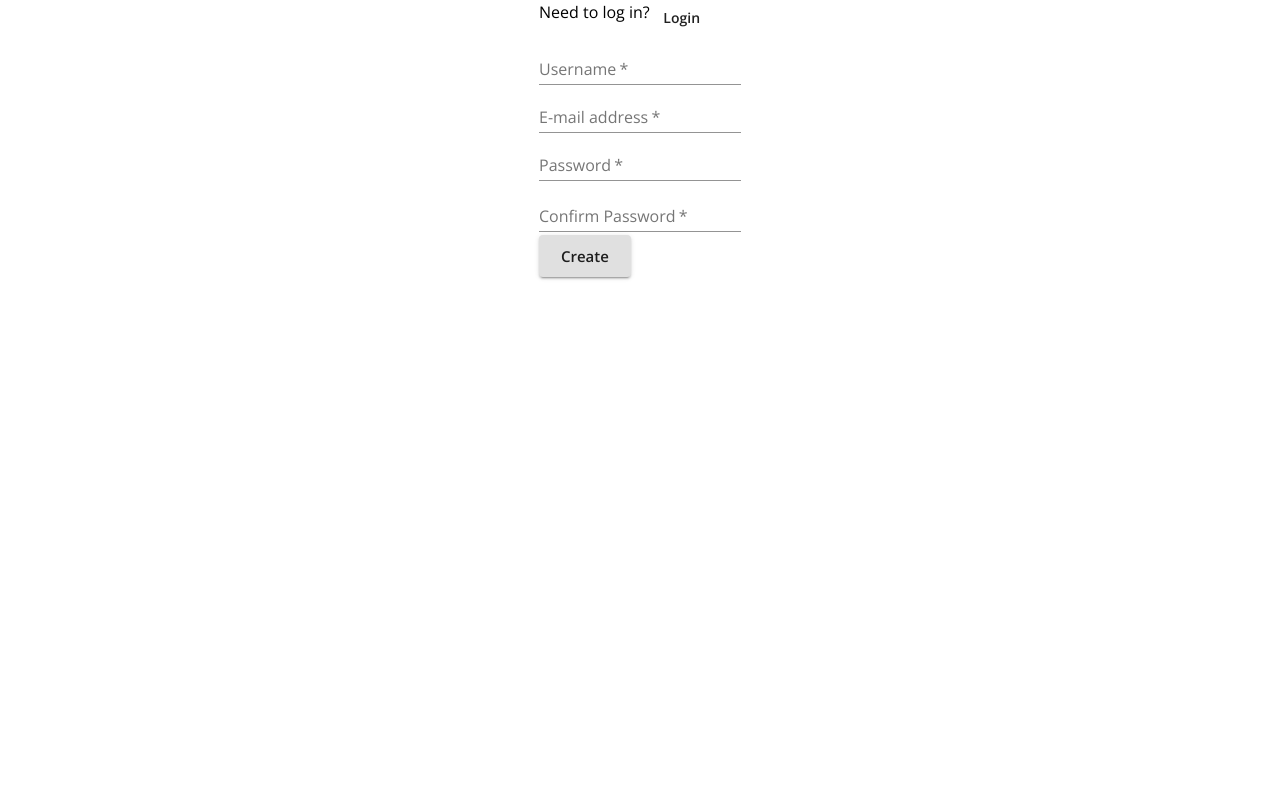
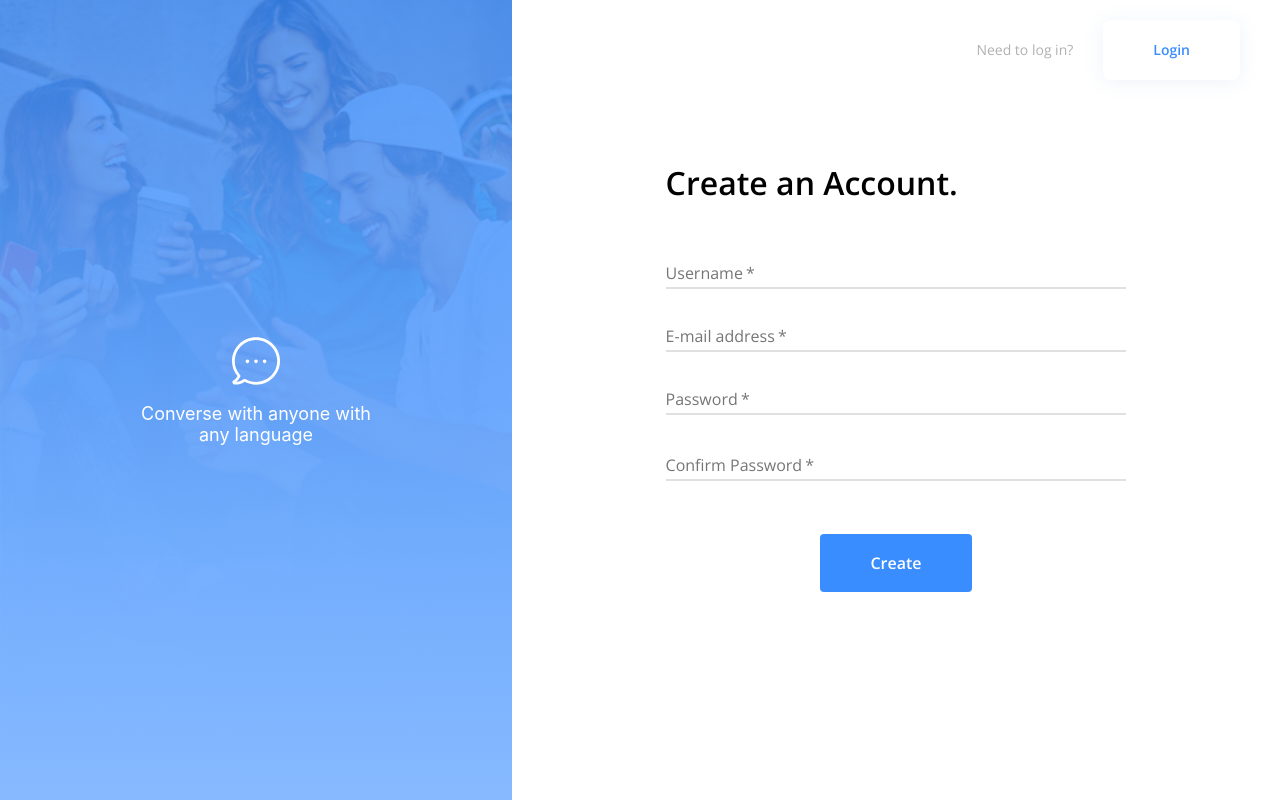
Before and after one commit to maxsonyang/miniature-octo-robot, a React (Create React App) app in the folder client/: page / in a window 1280 px wide. Built offline with nearby package versions, Linux system fonts and the light colour scheme; no server answers.

Commit message:
ported styles over to signup

```diff
--- a/client/src/Login.js
+++ b/client/src/Login.js
@@ -3,7 +3,6 @@ import { Redirect, useHistory } from "react-router-dom";
 import { connect } from "react-redux";
 import {
   Grid,
-  Box,
   Typography,
   Button,
   FormControl,
@@ -12,56 +11,12 @@ import {
 import { makeStyles } from "@material-ui/core/styles";
 import { login } from "./store/utils/thunkCreators";
 import BannerContainer from "./components/Landing/Banner";
+import landingTheme from "./components/Landing/theme";
 
 const useStyles = makeStyles((theme) => ({
   buttonContainer: {
     display: "flex",
     justifyContent: "space-around",
-  },
-  loginButton: {
-    ...theme.typography.button,
-    backgroundColor: "#3A8DFF",
-    color: "#FFFFFF",
-    boxShadow: "none",
-    marginTop: 50,
-    padding: "15px 50px",
-    "&:focus": {
-      boxShadow: "none",
-    },
-    [theme.breakpoints.up('landscape')]: {
-      fontSize: 16,
-      fontWeight: 700,
-    }
-  },
-  signUpButton: {
-    color: "#3A8DFF",
-    borderRadius: 8,
-    boxShadow: "0 2px 20px 0 rgba(88,133,196,0.10)",
-    maxWidth: "fit-content",
-    padding: "10px 50px",
-    [theme.breakpoints.up('landscape')]: {
-      marginLeft: 30,
-      height: 60
-    }
-  },
-  welcomeHeader: {
-    ...theme.typography,
-    fontWeight: 600,
-    fontSize: 24,
-    [theme.breakpoints.up('landscape')]: {
-      fontSize: 32,
-    }
-  },
-  signUpHeader: {
-    ...theme.typography,
-    color: "#B1B1B1",
-    fontSize: 12,
-    textAlign: "center",
-    height: 50,
-    lineHeight: "50px",
-    [theme.breakpoints.up('landscape')]: {
-      fontSize: 14
-    }
   },
   signUpContainer: {
     display: "flex",
@@ -74,25 +29,11 @@ const useStyles = makeStyles((theme) => ({
       justifyContent: "flex-end",
     }
   },
-  login: {
+  form: {
     margin: "auto 0",
     [theme.breakpoints.up('landscape')]: {
-      margin: "10vh 0",
+      margin: "5vh 0",
       width: "60%",
-    }
-  },
-  formControl: {
-    width: "100%",
-  },
-  underline: {
-    "&:before": {
-      borderBottom: "2px solid #E0E0E0"
-    },
-    "&:not(.Mui-disabled):hover::before": {
-      borderBottom: "2px solid #86B9FF"
-    },
-    "&:after": {
-      borderBottom: "2px solid #3A8DFF"
     }
   },
   forgotLink: {
@@ -100,29 +41,13 @@ const useStyles = makeStyles((theme) => ({
     color: "#3A8DFF",
     fontSize: 12,
   },
-  label: {
-    color: "#B1B1B1",
-    fontSize: 12,
-  },
-  loginBox: {
-    display: "flex",
-    flexDirection: "column-reverse",
-    alignItems: "center",
-    height: "92vh",
-    width: "80%",
-    [theme.breakpoints.up('landscape')]: {
-      flexDirection: "column",
-      width: "65%",
-      height: "100vh",
-      margin: "auto",
-    }
-  },
 }));
 
 const Login = (props) => {
   const history = useHistory();
   const { user, login } = props;
   const classes = useStyles();
+  const landingClasses = landingTheme();
   const handleLogin = async (event) => {
     event.preventDefault();
     const username = event.target.username.value;
@@ -138,22 +63,22 @@ const Login = (props) => {
   return (
     <BannerContainer>
       <Grid className={classes.signUpContainer} container item>
-        <Typography className={classes.signUpHeader}>
+        <Typography className={landingClasses.secondaryHeader}>
           Don't have an account?
         </Typography>
         <Button
-          className={classes.signUpButton}
+          className={landingClasses.secondaryButton}
           onClick={() => history.push("/register")}
         >
           Create Account
         </Button>
       </Grid>
-      <form className={classes.login} onSubmit={handleLogin}>
+      <form className={classes.form} onSubmit={handleLogin}>
         <Grid>
-          <h1 className={classes.welcomeHeader}>Welcome Back!</h1>
+          <h1 className={landingClasses.primaryHeader}>Welcome Back!</h1>
           <Grid>
             <FormControl
-              className={classes.formControl}
+              className={landingClasses.formControl}
               margin="normal"
               required
             >
@@ -163,12 +88,12 @@ const Login = (props) => {
                 name="username"
                 type="text"
                 InputProps={{
-                  classes: { underline: classes.underline },
+                  classes: { underline: landingClasses.underline },
                 }}
               />
             </FormControl>
           </Grid>
-          <FormControl className={classes.formControl} margin="normal" required>
+          <FormControl className={landingClasses.formControl} margin="normal" required>
             <TextField
               label="password"
               aria-label="password"
@@ -178,16 +103,17 @@ const Login = (props) => {
                 endAdornment: (
                   <Button className={classes.forgotLink}>Forgot?</Button>
                 ),
-                classes: { underline: classes.underline },
+                classes: { underline: landingClasses.underline },
                 style: {
                   fontSize: 28,
+                  lineHeight: 12,
                 },
               }}
             />
           </FormControl>
           <Grid className={classes.buttonContainer}>
             <Button
-              className={classes.loginButton}
+              className={landingClasses.primaryButton}
               type="submit"
               variant="contained"
               size="large"
--- a/client/src/Signup.js
+++ b/client/src/Signup.js
@@ -3,7 +3,6 @@ import { Redirect, useHistory } from "react-router-dom";
 import { connect } from "react-redux";
 import {
   Grid,
-  Box,
   Typography,
   Button,
   FormControl,
@@ -12,20 +11,49 @@ import {
 } from "@material-ui/core";
 import { makeStyles } from "@material-ui/core/styles";
 import { register } from "./store/utils/thunkCreators";
+import landingTheme from "./components/Landing/theme";
+import BannerContainer from "./components/Landing/Banner";
 
-const useStyles = makeStyles(() => ({
-
-  button: {
-    margin: "auto",
+const useStyles = makeStyles((theme) => ({
+  buttonContainer: {
+    display: "flex",
+    justifyContent: "space-around",
+  },
+  loginContainer: {
+    display: "flex",
+    flexDirection: "column",
+    alignItems: "center",
+    marginBottom: 40,
+    [theme.breakpoints.up("landscape")]: {
+      flexDirection: "row",
+      padding: "20px 40px",
+      justifyContent: "flex-end",
+    },
+  },
+  form: {
+    margin: "7vh 0",
+    width: "100%",
+    display: "flex",
+    flexDirection: "column",
+    justifyContent: "space-between",
+    [theme.breakpoints.up('landscape')]: {
+      margin: 0,
+      width: "60%",
     }
-
-}))
+  },
+  forgotLink: {
+    ...theme.typography,
+    color: "#3A8DFF",
+    fontSize: 12,
+  },
+}));
 
 const Login = (props) => {
   const history = useHistory();
   const { user, register } = props;
   const [formErrorMessage, setFormErrorMessage] = useState({});
   const classes = useStyles();
+  const landingClasses = landingTheme();
 
   const handleRegister = async (event) => {
     event.preventDefault();
@@ -47,44 +75,63 @@ const Login = (props) => {
   }
 
   return (
-    <Grid container justify="center">
-      <Box>
-        <Grid container item>
-          <Typography>Need to log in?</Typography>
-          <Button onClick={() => history.push("/login")}>Login</Button>
+    <BannerContainer>
+      <Grid className={classes.loginContainer} container item>
+        <Typography className={landingClasses.secondaryHeader}>
+          Need to log in?
+        </Typography>
+        <Button
+          className={landingClasses.secondaryButton}
+          onClick={() => history.push("/login")}
+        >
+          Login
+        </Button>
       </Grid>
-        <form onSubmit={handleRegister}>
+      <form className={classes.form} onSubmit={handleRegister}>
         <Grid>
+          <h1 className={landingClasses.primaryHeader}>Create an Account.</h1>
           <Grid>
-              <FormControl>
+            <FormControl className={landingClasses.formControl}>
               <TextField
                 aria-label="username"
                 label="Username"
                 name="username"
                 type="text"
+                InputProps={{
+                  classes: { underline: landingClasses.underline },
+                }}
                 required
               />
             </FormControl>
           </Grid>
           <Grid>
-              <FormControl>
+            <FormControl className={landingClasses.formControl}>
               <TextField
                 label="E-mail address"
                 aria-label="e-mail address"
                 type="email"
                 name="email"
+                InputProps={{
+                  classes: { underline: landingClasses.underline },
+                }}
                 required
               />
             </FormControl>
           </Grid>
           <Grid>
-              <FormControl error={!!formErrorMessage.confirmPassword}>
+            <FormControl
+              className={landingClasses.formControl}
+              error={!!formErrorMessage.confirmPassword}
+            >
               <TextField
                 aria-label="password"
                 label="Password"
                 type="password"
                 inputProps={{ minLength: 6 }}
                 name="password"
+                InputProps={{
+                  classes: { underline: landingClasses.underline },
+                }}
                 required
               />
               <FormHelperText>
@@ -93,13 +140,19 @@ const Login = (props) => {
             </FormControl>
           </Grid>
           <Grid>
-              <FormControl error={!!formErrorMessage.confirmPassword}>
+            <FormControl
+              className={landingClasses.formControl}
+              error={!!formErrorMessage.confirmPassword}
+            >
               <TextField
                 label="Confirm Password"
                 aria-label="confirm password"
                 type="password"
                 inputProps={{ minLength: 6 }}
                 name="confirmPassword"
+                InputProps={{
+                  classes: { underline: landingClasses.underline },
+                }}
                 required
               />
               <FormHelperText>
@@ -107,8 +160,9 @@ const Login = (props) => {
               </FormHelperText>
             </FormControl>
           </Grid>
+          <Grid className={classes.buttonContainer}>
             <Button
-              className={classes.button}
+              className={landingClasses.primaryButton}
               type="submit"
               variant="contained"
               size="large"
@@ -116,9 +170,9 @@ const Login = (props) => {
               Create
             </Button>
           </Grid>
+        </Grid>
       </form>
-      </Box>
-    </Grid>
+    </BannerContainer>
   );
 };
 
--- a/client/src/components/Landing/Banner.js
+++ b/client/src/components/Landing/Banner.js
@@ -16,7 +16,6 @@ const useStyles = makeStyles((theme) => ({
     }
   },
   banner: {
-    backgroundImage: `url(${BannerBG})`,
     backgroundSize: 'cover',
     width: "100%",
     height: "8vh",
@@ -28,6 +27,7 @@ const useStyles = makeStyles((theme) => ({
       justifyContent:"center",
       maxWidth: "40%",
       height: "100vh",
+      backgroundImage: `url(${BannerBG})`,
     }
   },
   mask:{
@@ -35,10 +35,11 @@ const useStyles = makeStyles((theme) => ({
     height: "8vh",
     position: "absolute",
     zIndex: 0,
-    background: "linear-gradient(rgba(58, 141, 255, .8), rgba(134, 185, 255, 1))",
+    background: "linear-gradient(rgba(58, 141, 255, 1), rgba(134, 185, 255, 1))",
     [theme.breakpoints.up('landscape')]: {
       maxWidth: "40%",
       height: "100%",
+      background: "linear-gradient(rgba(58, 141, 255, .8), rgba(134, 185, 255, 1))",
     }
   },
   chatBubble: {
--- /dev/null
+++ b/client/src/components/Landing/theme.js
@@ -0,0 +1,66 @@
+import { makeStyles } from "@material-ui/core/styles";
+
+const landingTheme = makeStyles((theme) => ({
+  primaryButton: {
+    ...theme.typography.button,
+    backgroundColor: "#3A8DFF",
+    color: "#FFFFFF",
+    boxShadow: "none",
+    marginTop: 50,
+    padding: "15px 50px",
+    "&:focus": {
+      boxShadow: "none",
+    },
+    [theme.breakpoints.up("landscape")]: {
+      fontSize: 16,
+      fontWeight: 700,
+    },
+  },
+  secondaryButton: {
+    color: "#3A8DFF",
+    borderRadius: 8,
+    boxShadow: "0 2px 20px 0 rgba(88,133,196,0.10)",
+    maxWidth: "fit-content",
+    padding: "10px 50px",
+    [theme.breakpoints.up('landscape')]: {
+      marginLeft: 30,
+      height: 60
+    }
+  },
+  primaryHeader: {
+    ...theme.typography,
+    fontWeight: 600,
+    fontSize: 24,
+    [theme.breakpoints.up('landscape')]: {
+      fontSize: 32,
+    }
+  },
+  secondaryHeader: {
+    ...theme.typography,
+    color: "#B1B1B1",
+    fontSize: 12,
+    textAlign: "center",
+    height: 50,
+    lineHeight: "50px",
+    [theme.breakpoints.up('landscape')]: {
+      fontSize: 14
+    }
+  },
+  formControl: {
+    width: "100%",
+    marginTop: 15,
+  },
+  underline: {
+    "&:before": {
+      borderBottom: "2px solid #E0E0E0"
+    },
+    "&:not(.Mui-disabled):hover::before": {
+      borderBottom: "2px solid #86B9FF"
+    },
+    "&:after": {
+      borderBottom: "2px solid #3A8DFF"
+    }
+  },
+}));
+
+export default landingTheme;
```
Lines whose indentation alone changed are shown as unchanged.
